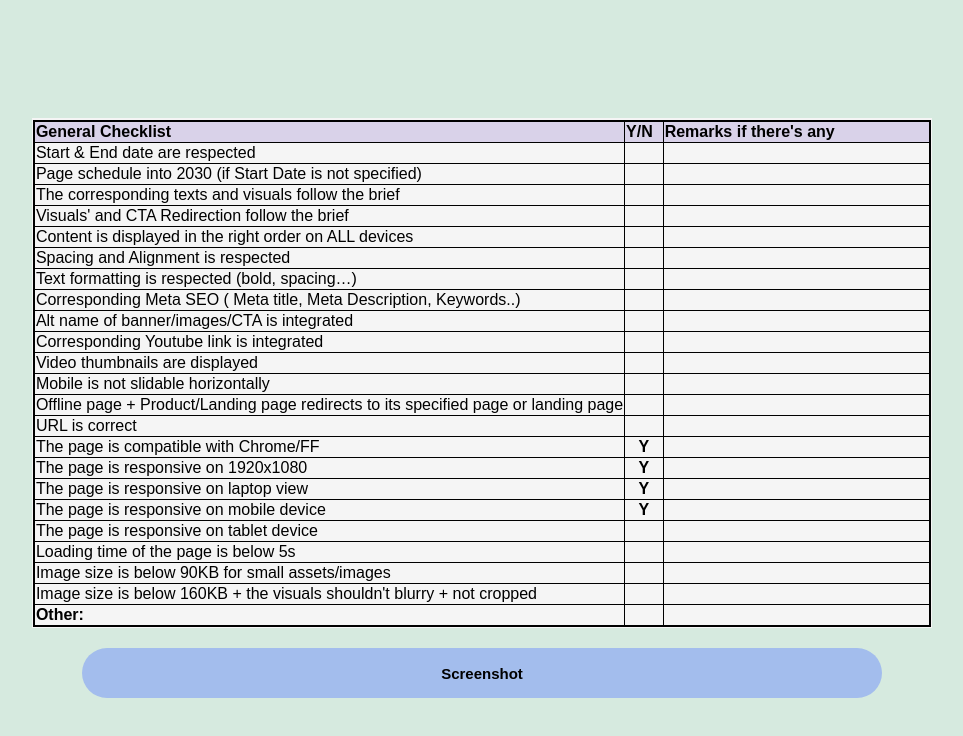
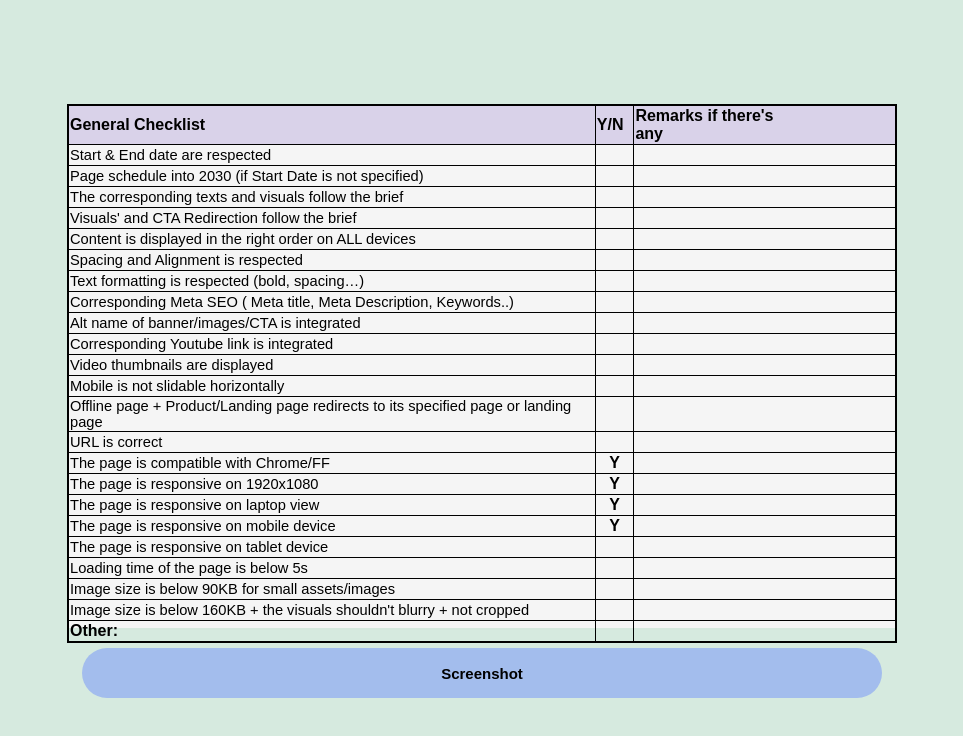
Before and after one commit to wwqwwwqqq/checklist.github.io, a plain HTML site: page general.html in a window 1280 px wide. Shown: the whole page, without its empty margins (158-1121 px from the left). Drawn offline with Linux system fonts and the light colour scheme.

Commit message:
test general update

```diff
--- a/general.html
+++ b/general.html
@@ -20,119 +20,119 @@
 		</thead>
 	<tbody>
 		<tr>
-			<td contenteditable="true">Start & End date are respected</td>
-			<td style="text-align:center; font-weight:bold;" contenteditable="true"> </td>
-			<td contenteditable="true"></td>
+			<td contenteditable="true" style="font-size:11pt;">Start & End date are respected</td>
+			<td style="text-align:center; font-weight:bold;" contenteditable="true" style="font-size:11pt;"> </td>
+			<td contenteditable="true" style="font-size:11pt;"></td>
 		</tr>
 		<tr>
-			<td contenteditable="true">Page schedule into 2030 (if Start Date is not specified)</td>
-			<td style="text-align:center; font-weight:bold" contenteditable="true"> </td>
-			<td contenteditable="true"></td>
+			<td contenteditable="true" style="font-size:11pt;">Page schedule into 2030 (if Start Date is not specified)</td>
+			<td style="text-align:center; font-weight:bold" contenteditable="true" style="font-size:11pt;"> </td>
+			<td contenteditable="true" style="font-size:11pt;"></td>
 		</tr>
 		<tr>
-			<td contenteditable="true">The corresponding texts and visuals follow the brief</td>
-			<td style="text-align:center; font-weight:bold" contenteditable="true"> </td>
-			<td contenteditable="true"></td>
+			<td contenteditable="true" style="font-size:11pt;">The corresponding texts and visuals follow the brief</td>
+			<td style="text-align:center; font-weight:bold" contenteditable="true" style="font-size:11pt;"> </td>
+			<td contenteditable="true" style="font-size:11pt;"></td>
 		</tr>
 		<tr>
-			<td contenteditable="true">Visuals' and CTA Redirection follow the brief</td>
-			<td style="text-align:center; font-weight:bold" contenteditable="true"> </td>
-			<td style="text-align:center; font-weight:bold" contenteditable="true"></td>
+			<td contenteditable="true" style="font-size:11pt;">Visuals' and CTA Redirection follow the brief</td>
+			<td style="text-align:center; font-weight:bold" contenteditable="true" style="font-size:11pt;"> </td>
+			<td style="text-align:center; font-weight:bold" contenteditable="true" style="font-size:11pt;"></td>
 		</tr>
 		<tr>
-			<td contenteditable="true">Content is displayed in the right order on ALL devices</td>
-			<td style="text-align:center; font-weight:bold" contenteditable="true"> </td>
-			<td style="text-align:center; font-weight:bold" contenteditable="true"></td>
+			<td contenteditable="true" style="font-size:11pt;">Content is displayed in the right order on ALL devices</td>
+			<td style="text-align:center; font-weight:bold" contenteditable="true" style="font-size:11pt;"> </td>
+			<td style="text-align:center; font-weight:bold" contenteditable="true" style="font-size:11pt;"></td>
 		</tr>
 		<tr>
-			<td contenteditable="true">Spacing and Alignment is respected</td>
-			<td style="text-align:center; font-weight:bold" contenteditable="true"> </td>
-			<td style="text-align:center; font-weight:bold" contenteditable="true"></td>
+			<td contenteditable="true" style="font-size:11pt;">Spacing and Alignment is respected</td>
+			<td style="text-align:center; font-weight:bold" contenteditable="true" style="font-size:11pt;"> </td>
+			<td style="text-align:center; font-weight:bold" contenteditable="true" style="font-size:11pt;"></td>
 		</tr>
 		<tr>
-			<td contenteditable="true">Text formatting is respected (bold, spacing…)</td>
-			<td style="text-align:center; font-weight:bold" contenteditable="true"> </td>
-			<td style="text-align:center; font-weight:bold" contenteditable="true"></td>
+			<td contenteditable="true" style="font-size:11pt;">Text formatting is respected (bold, spacing…)</td>
+			<td style="text-align:center; font-weight:bold" contenteditable="true" style="font-size:11pt;"> </td>
+			<td style="text-align:center; font-weight:bold" contenteditable="true" style="font-size:11pt;"></td>
 		</tr>
 		<tr>
-			<td contenteditable="true">Corresponding Meta SEO ( Meta title, Meta Description, Keywords..)</td>
-			<td style="text-align:center; font-weight:bold" contenteditable="true"> </td>
-			<td style="text-align:center; font-weight:bold" contenteditable="true"></td>
+			<td contenteditable="true" style="font-size:11pt;">Corresponding Meta SEO ( Meta title, Meta Description, Keywords..)</td>
+			<td style="text-align:center; font-weight:bold" contenteditable="true" style="font-size:11pt;"> </td>
+			<td style="text-align:center; font-weight:bold" contenteditable="true" style="font-size:11pt;"></td>
 		</tr>
 		<tr>
-			<td contenteditable="true">Alt name of banner/images/CTA is integrated</td>
-			<td style="text-align:center; font-weight:bold" contenteditable="true"> </td>
-			<td style="text-align:center; font-weight:bold" contenteditable="true"></td>
+			<td contenteditable="true" style="font-size:11pt;">Alt name of banner/images/CTA is integrated</td>
+			<td style="text-align:center; font-weight:bold" contenteditable="true" style="font-size:11pt;"> </td>
+			<td style="text-align:center; font-weight:bold" contenteditable="true" style="font-size:11pt;"></td>
 		</tr>
 		<tr>
-			<td contenteditable="true">Corresponding Youtube link is integrated</td>
-			<td style="text-align:center; font-weight:bold" contenteditable="true"> </td>
-			<td style="text-align:center; font-weight:bold" contenteditable="true"></td>
+			<td contenteditable="true" style="font-size:11pt;">Corresponding Youtube link is integrated</td>
+			<td style="text-align:center; font-weight:bold" contenteditable="true" style="font-size:11pt;"> </td>
+			<td style="text-align:center; font-weight:bold" contenteditable="true" style="font-size:11pt;"></td>
 		</tr>
 		<tr>
-			<td contenteditable="true">Video thumbnails are displayed</td>
-			<td style="text-align:center; font-weight:bold" contenteditable="true"> </td>
-			<td style="text-align:center; font-weight:bold" contenteditable="true"></td>
+			<td contenteditable="true" style="font-size:11pt;">Video thumbnails are displayed</td>
+			<td style="text-align:center; font-weight:bold" contenteditable="true" style="font-size:11pt;"> </td>
+			<td style="text-align:center; font-weight:bold" contenteditable="true" style="font-size:11pt;"></td>
 		</tr>
 		<tr>
-			<td contenteditable="true">Mobile is not slidable horizontally</td>
-			<td style="text-align:center; font-weight:bold" contenteditable="true"> </td>
-			<td style="text-align:center; font-weight:bold" contenteditable="true"></td>
+			<td contenteditable="true" style="font-size:11pt;">Mobile is not slidable horizontally</td>
+			<td style="text-align:center; font-weight:bold" contenteditable="true" style="font-size:11pt;"> </td>
+			<td style="text-align:center; font-weight:bold" contenteditable="true" style="font-size:11pt;"></td>
 		</tr>
 		<tr>
-			<td contenteditable="true">Offline page + Product/Landing page redirects to its specified page or landing page</td>
-			<td style="text-align:center; font-weight:bold" contenteditable="true"> </td>
-			<td style="text-align:center; font-weight:bold" contenteditable="true"></td>
+			<td contenteditable="true" style="font-size:11pt;">Offline page + Product/Landing page redirects to its specified page or landing page</td>
+			<td style="text-align:center; font-weight:bold" contenteditable="true" style="font-size:11pt;"> </td>
+			<td style="text-align:center; font-weight:bold" contenteditable="true" style="font-size:11pt;"></td>
 		</tr>
 		<tr>
-			<td contenteditable="true">URL is correct</td>
-			<td style="text-align:center; font-weight:bold" contenteditable="true"> </td>
-			<td style="text-align:center; font-weight:bold" contenteditable="true"></td>
+			<td contenteditable="true" style="font-size:11pt;">URL is correct</td>
+			<td style="text-align:center; font-weight:bold" contenteditable="true" style="font-size:11pt;"> </td>
+			<td style="text-align:center; font-weight:bold" contenteditable="true" style="font-size:11pt;"></td>
 		</tr>
 		<tr>
-			<td contenteditable="true">The page is compatible with Chrome/FF</td>
-			<td style="text-align:center; font-weight:bold" contenteditable="true">Y</td>
-			<td style="text-align:center; font-weight:bold" contenteditable="true"></td>
+			<td contenteditable="true" style="font-size:11pt;">The page is compatible with Chrome/FF</td>
+			<td style="text-align:center; font-weight:bold" contenteditable="true" style="font-size:11pt;">Y</td>
+			<td style="text-align:center; font-weight:bold" contenteditable="true" style="font-size:11pt;"></td>
 		</tr>
 		<tr>
-			<td contenteditable="true">The page is responsive on 1920x1080</td>
-			<td style="text-align:center; font-weight:bold" contenteditable="true">Y</td>
-			<td style="text-align:center; font-weight:bold" contenteditable="true"></td>
+			<td contenteditable="true" style="font-size:11pt;">The page is responsive on 1920x1080</td>
+			<td style="text-align:center; font-weight:bold" contenteditable="true" style="font-size:11pt;">Y</td>
+			<td style="text-align:center; font-weight:bold" contenteditable="true" style="font-size:11pt;"></td>
 		</tr>
 		<tr>
-			<td contenteditable="true">The page is responsive on laptop view </td>
-			<td style="text-align:center; font-weight:bold" contenteditable="true">Y</td>
-			<td style="text-align:center; font-weight:bold" contenteditable="true"></td>
+			<td contenteditable="true" style="font-size:11pt;">The page is responsive on laptop view </td>
+			<td style="text-align:center; font-weight:bold" contenteditable="true" style="font-size:11pt;">Y</td>
+			<td style="text-align:center; font-weight:bold" contenteditable="true" style="font-size:11pt;"></td>
 		</tr>
 		<tr>
-			<td contenteditable="true">The page is responsive on mobile device</td>
-			<td style="text-align:center; font-weight:bold" contenteditable="true">Y</td>
-			<td style="text-align:center; font-weight:bold" contenteditable="true"></td>
+			<td contenteditable="true" style="font-size:11pt;">The page is responsive on mobile device</td>
+			<td style="text-align:center; font-weight:bold" contenteditable="true" style="font-size:11pt;">Y</td>
+			<td style="text-align:center; font-weight:bold" contenteditable="true" style="font-size:11pt;"></td>
 		</tr>
 		<tr>
-			<td contenteditable="true">The page is responsive on tablet device</td>
-			<td style="text-align:center; font-weight:bold" contenteditable="true"> </td>
-			<td style="text-align:center; font-weight:bold" contenteditable="true"></td>
+			<td contenteditable="true" style="font-size:11pt;">The page is responsive on tablet device</td>
+			<td style="text-align:center; font-weight:bold" contenteditable="true" style="font-size:11pt;"> </td>
+			<td style="text-align:center; font-weight:bold" contenteditable="true" style="font-size:11pt;"></td>
 		</tr>
 		<tr>
-			<td contenteditable="true">Loading time of the page is below 5s</td>
-			<td style="text-align:center; font-weight:bold" contenteditable="true"> </td>
-			<td style="text-align:center; font-weight:bold" contenteditable="true"></td>
+			<td contenteditable="true" style="font-size:11pt;">Loading time of the page is below 5s</td>
+			<td style="text-align:center; font-weight:bold" contenteditable="true" style="font-size:11pt;"> </td>
+			<td style="text-align:center; font-weight:bold" contenteditable="true" style="font-size:11pt;"></td>
 		</tr>
 		<tr>
-			<td contenteditable="true">Image size is below 90KB for small assets/images</td>
-			<td style="text-align:center; font-weight:bold" contenteditable="true"> </td>
-			<td style="text-align:center; font-weight:bold" contenteditable="true"></td>
+			<td contenteditable="true" style="font-size:11pt;">Image size is below 90KB for small assets/images</td>
+			<td style="text-align:center; font-weight:bold" contenteditable="true" style="font-size:11pt;"> </td>
+			<td style="text-align:center; font-weight:bold" contenteditable="true" style="font-size:11pt;"></td>
 		</tr>
 		<tr>
-			<td contenteditable="true">Image size is below 160KB + the visuals shouldn't blurry  + not cropped</td>
-			<td style="text-align:center; font-weight:bold" contenteditable="true"> </td>
-			<td style="text-align:center; font-weight:bold" contenteditable="true"></td>
+			<td contenteditable="true" style="font-size:11pt;">Image size is below 160KB + the visuals shouldn't blurry  + not cropped</td>
+			<td style="text-align:center; font-weight:bold" contenteditable="true" style="font-size:11pt;"> </td>
+			<td style="text-align:center; font-weight:bold" contenteditable="true" style="font-size:11pt;"></td>
 		</tr>
 		<tr>
-			<td style=" font-weight:bold" contenteditable="true">Other:</td>
-			<td style="text-align:center; font-weight:bold" contenteditable="true"> </td>
-			<td style="text-align:center; font-weight:bold" contenteditable="true"></td>
+			<td style=" font-weight:bold" contenteditable="true" style="font-size:11pt;">Other:</td>
+			<td style="text-align:center; font-weight:bold" contenteditable="true" style="font-size:11pt;"> </td>
+			<td style="text-align:center; font-weight:bold" contenteditable="true" style="font-size:11pt;"></td>
 		</tr>
 	</tbody>
 </table>
--- a/style.css
+++ b/style.css
@@ -36,7 +36,7 @@ table, th, td {
 
  /* TABLE DIVs*/
 .general_checklist_div {
-	width: 900px;
+	width: 830px;
 	height: 510px;
 	background-color: whitesmoke;
 	display: flex;
```
